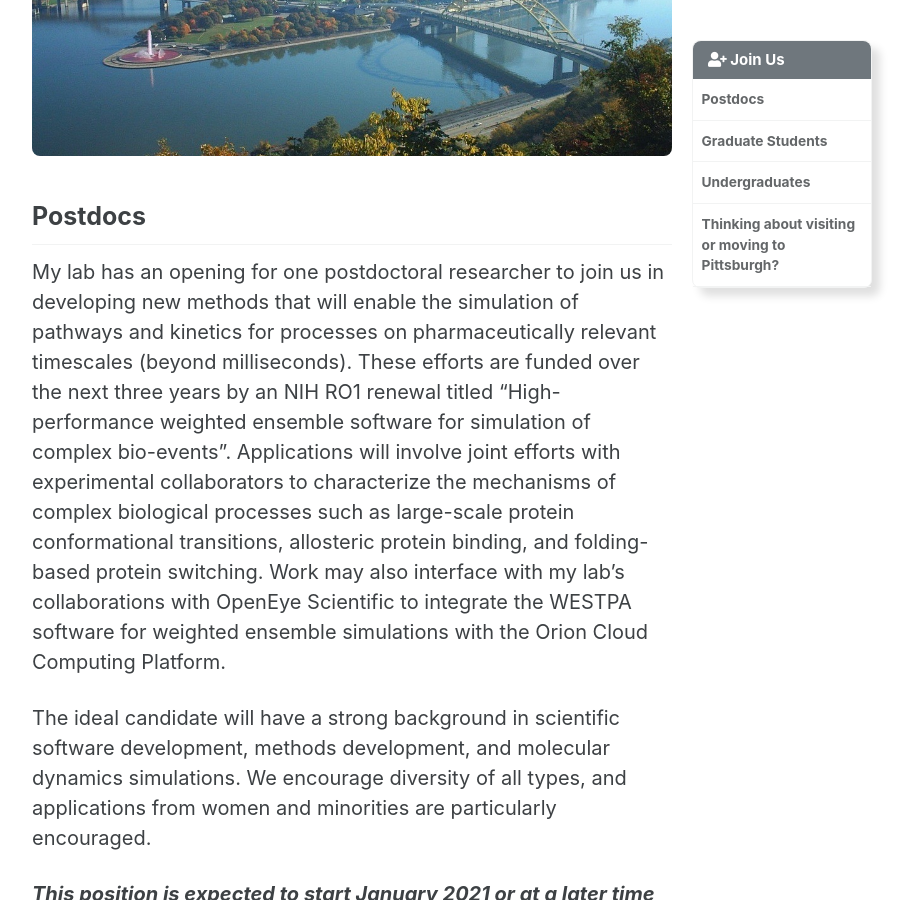
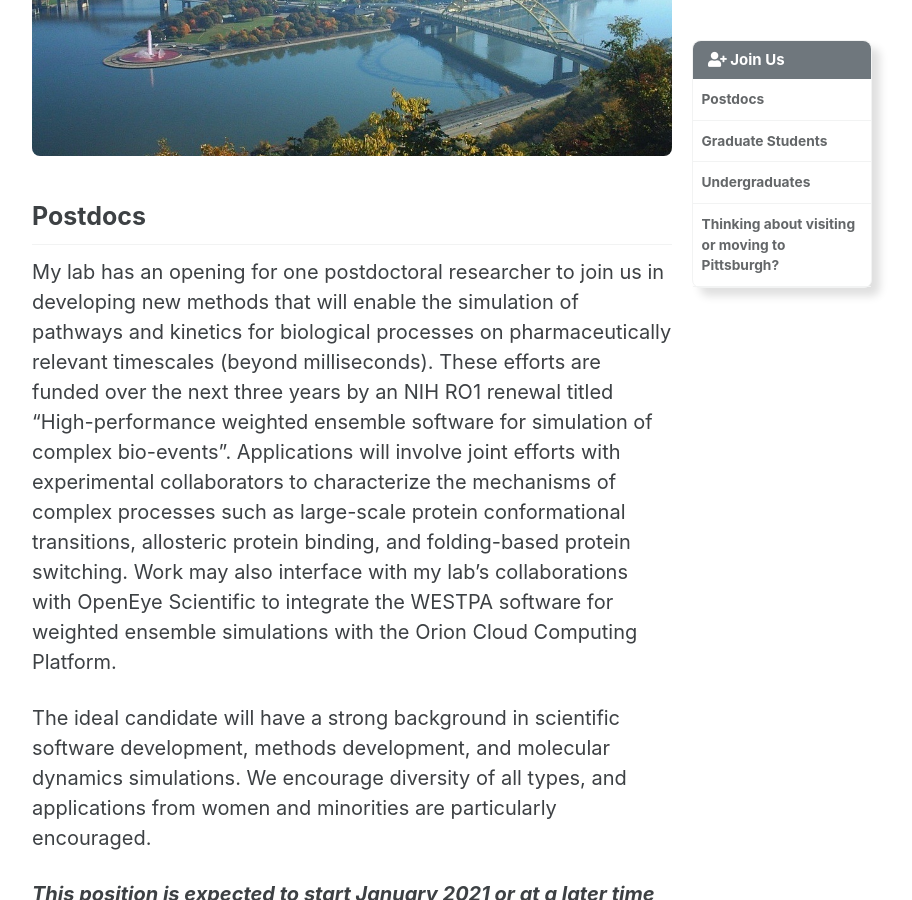
Before and after one commit to darianyang/mm-github-pages-test, a Jekyll site: the page built from _pages/join_us.md, in a window 1280 px wide and 900 px high, scrolled down 285 px. Shown: the whole window, without its empty margins (288-1200 px from the left). Built offline with Jekyll 4.4.1, drawn with Linux system fonts in a browser that asks for light colours; cached includes are drawn as plain includes.

Commit message:
Update join_us.md

```diff
--- a/_pages/join_us.md
+++ b/_pages/join_us.md
@@ -9,7 +9,7 @@
 
 {% include figure image_path="/assets/images/pittsburgh.jpg" alt="Pittsburgh Panorama" %}
 ## Postdocs
-My lab has an opening for one postdoctoral researcher to join us in developing new methods that will enable the simulation of pathways and kinetics for processes on pharmaceutically relevant timescales (beyond milliseconds). These efforts are funded over the next three years by an NIH RO1 renewal titled “High-performance weighted ensemble software for simulation of complex bio-events”. Applications will involve joint efforts with experimental collaborators to characterize the mechanisms of complex biological processes such as large-scale protein conformational transitions, allosteric protein binding, and folding-based protein switching. Work may also interface with my lab’s collaborations with OpenEye Scientific to integrate the WESTPA software for weighted ensemble simulations with the Orion Cloud Computing Platform.
+My lab has an opening for one postdoctoral researcher to join us in developing new methods that will enable the simulation of pathways and kinetics for biological processes on pharmaceutically relevant timescales (beyond milliseconds). These efforts are funded over the next three years by an NIH RO1 renewal titled “High-performance weighted ensemble software for simulation of complex bio-events”. Applications will involve joint efforts with experimental collaborators to characterize the mechanisms of complex processes such as large-scale protein conformational transitions, allosteric protein binding, and folding-based protein switching. Work may also interface with my lab’s collaborations with OpenEye Scientific to integrate the WESTPA software for weighted ensemble simulations with the Orion Cloud Computing Platform.
 
 The ideal candidate will have a strong background in scientific software development, methods development, and molecular dynamics simulations. We encourage diversity of all types, and applications from women and minorities are particularly encouraged.
 
```
